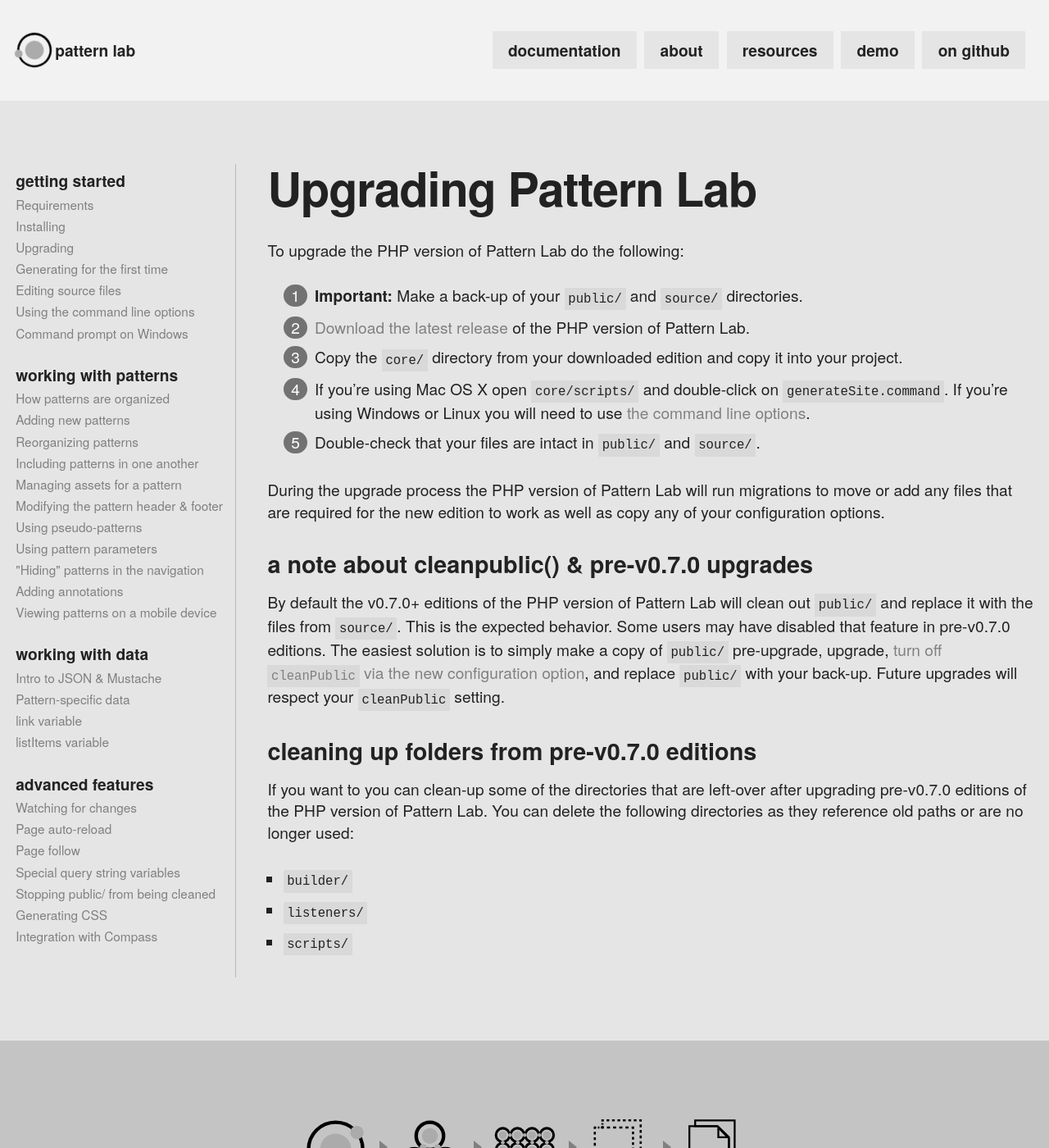
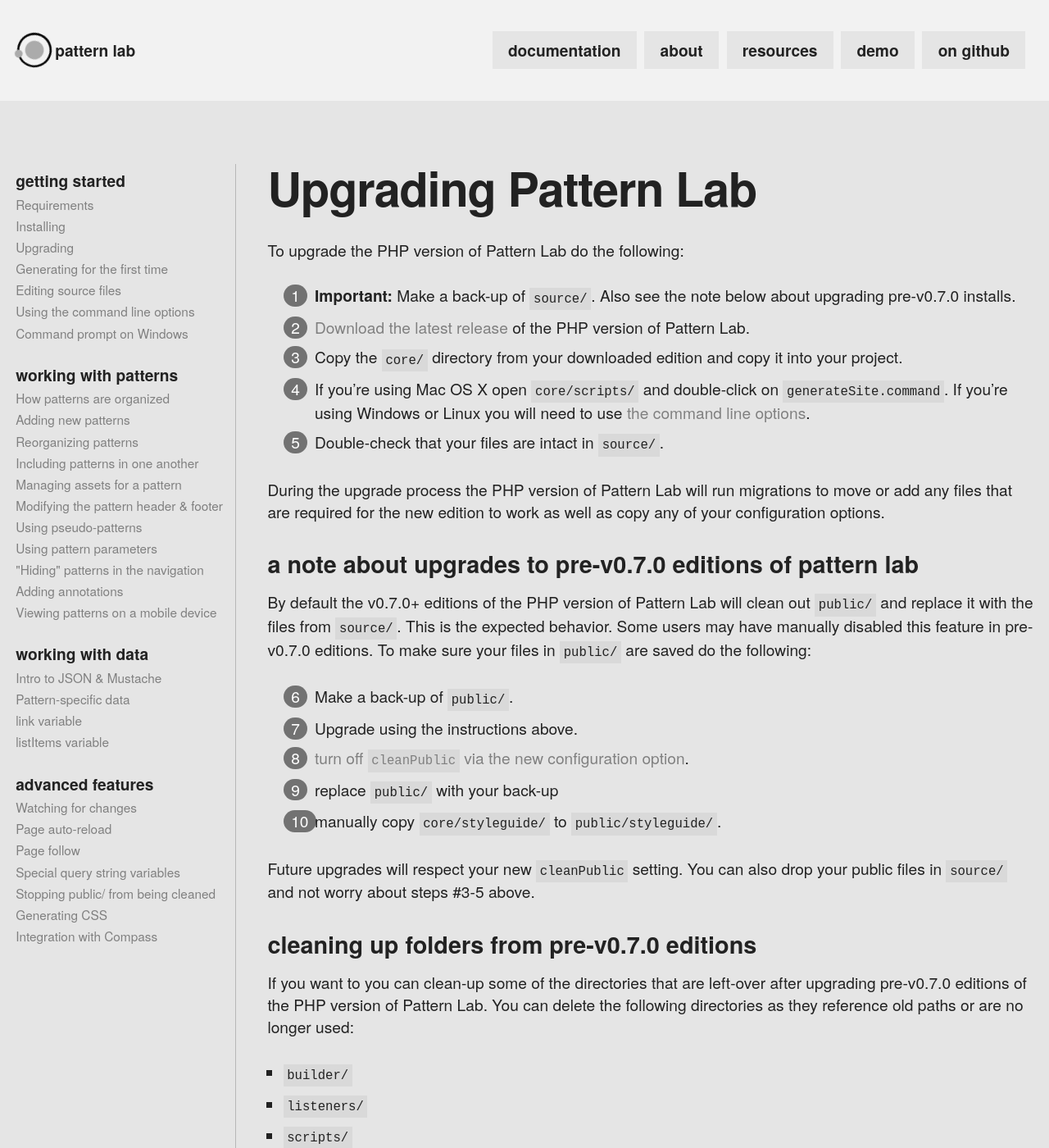
Before and after one commit to pattern-lab/website, a Jekyll site: the page built from patternlabsite/docs/upgrading.md, in a window 1280 px wide and 1400 px high. Shown: the whole window at 82% size. Built offline with Jekyll 4.4.1, drawn with Linux system fonts in a browser that asks for light colours; Markdown is read by kramdown in place of the engine named in the settings; comment, search, counter and statistics services are not loaded.

Commit message:
hopefully making the upgrading directions clearer

```diff
--- a/patternlabsite/docs/upgrading.md
+++ b/patternlabsite/docs/upgrading.md
@@ -7,17 +7,25 @@
 
 To upgrade the PHP version of Pattern Lab do the following:
 
-1. **Important:** Make a back-up of your `public/` and `source/` directories.
+1. **Important:** Make a back-up of `source/`. Also see the note below about upgrading pre-v0.7.0 installs.
 2. [Download the latest release](https://github.com/pattern-lab/patternlab-php/releases) of the PHP version of Pattern Lab.
 3. Copy the `core/` directory from your downloaded edition and copy it into your project.
 4. If you're using Mac OS X open `core/scripts/` and double-click on `generateSite.command`. If you're using Windows or Linux you will need to use [the command line options](/docs/command-line.html).
-5. Double-check that your files are intact in `public/` and `source/`.
+5. Double-check that your files are intact in `source/`.
 
 During the upgrade process the PHP version of Pattern Lab will run migrations to move or add any files that are required for the new edition to work as well as copy any of your configuration options.
 
-## A Note About cleanPublic() &amp; pre-v0.7.0 Upgrades
+## A Note About Upgrades to pre-v0.7.0 Editions of Pattern Lab
 
-By default the v0.7.0+ editions of the PHP version of Pattern Lab will clean out `public/` and replace it with the files from `source/`. This is the expected behavior. Some users may have disabled that feature in pre-v0.7.0 editions. The easiest solution is to simply make a copy of `public/` pre-upgrade, upgrade, [turn off `cleanPublic` via the new configuration option](/docs/advanced-clean-public.html), and replace `public/` with your back-up. Future upgrades will respect your `cleanPublic` setting.
+By default the v0.7.0+ editions of the PHP version of Pattern Lab will clean out `public/` and replace it with the files from `source/`. This is the expected behavior. Some users may have manually disabled this feature in pre-v0.7.0 editions. To make sure your files in `public/` are saved do the following:
+
+1. Make a back-up of `public/`.
+2. Upgrade using the instructions above.
+3. [turn off `cleanPublic` via the new configuration option](/docs/advanced-clean-public.html).
+4. replace `public/` with your back-up
+5. manually copy `core/styleguide/` to `public/styleguide/`.
+
+Future upgrades will respect your new `cleanPublic` setting. You can also drop your public files in `source/` and not worry about steps #3-5 above.
 
 ## Cleaning Up Folders from pre-v0.7.0 Editions
 
```
